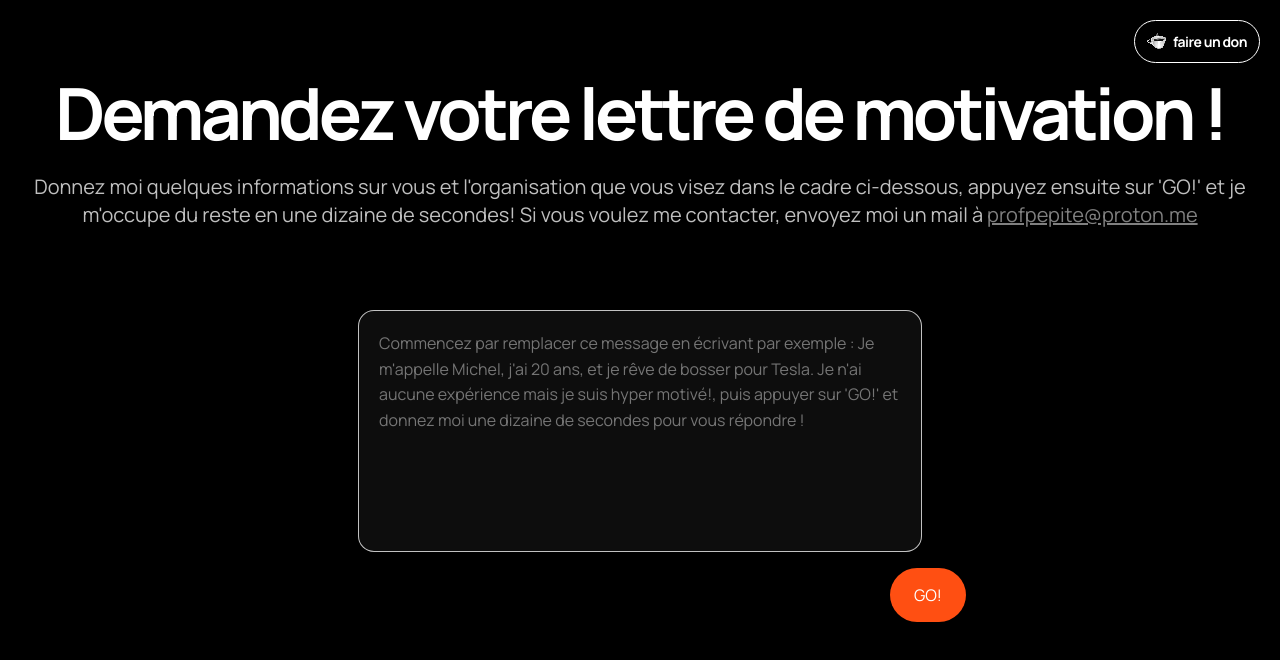
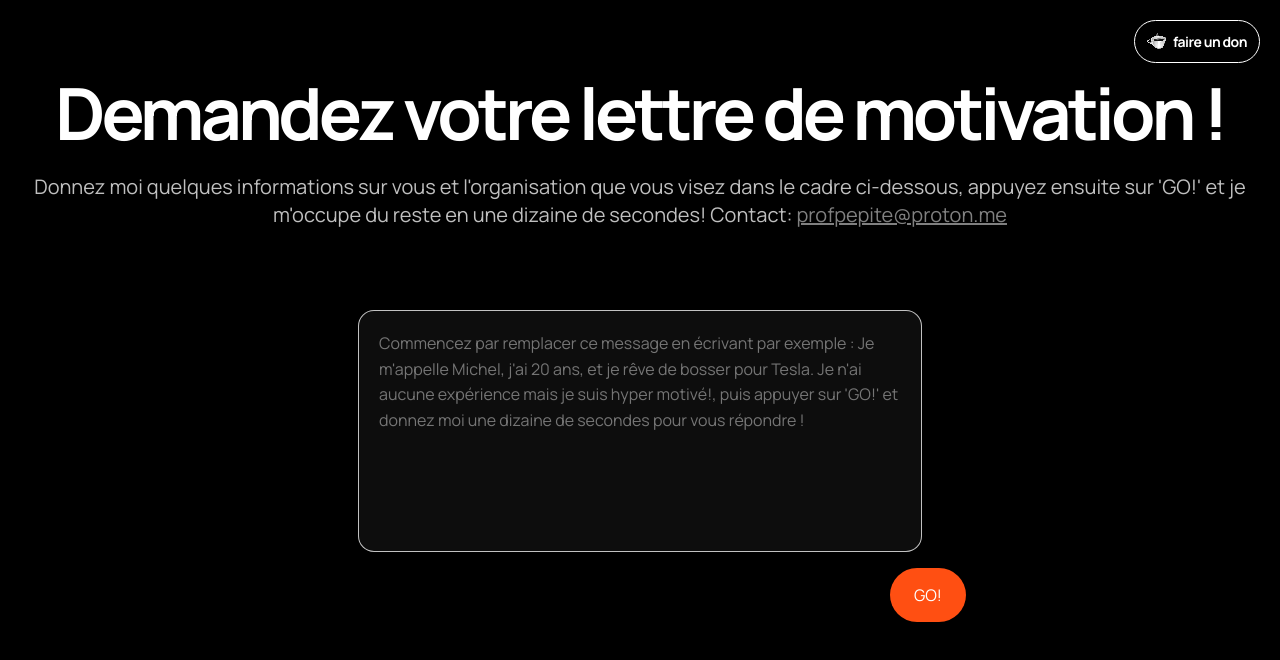
Before and after one commit to bibisixtynine/pauljob, a Next.js app: page / in a window 1280 px wide. Shown: the top 660 px of the page. Built offline with nearby package versions, Linux system fonts and the light colour scheme; no server answers.

Commit message:
changement texte contact

```diff
--- a/pages/index.js
+++ b/pages/index.js
@@ -134,7 +134,7 @@ const Home = () => {
             <h1>Demandez votre lettre de motivation !</h1>
           </div>
           <div className="header-subtitle">
-            <h2>Donnez moi quelques informations sur vous et l'organisation que vous visez dans le cadre ci-dessous, appuyez ensuite sur 'GO!' et je m'occupe du reste en une dizaine de secondes! Si vous voulez me contacter, envoyez moi un mail à <a href="mailto:profpepite@proton.me" style={{color: 'gray'}}>profpepite@proton.me</a></h2>
+            <h2>Donnez moi quelques informations sur vous et l'organisation que vous visez dans le cadre ci-dessous, appuyez ensuite sur 'GO!' et je m'occupe du reste en une dizaine de secondes! Contact: <a href="mailto:profpepite@proton.me" style={{color: 'gray'}}>profpepite@proton.me</a></h2>
           </div>
         </div>
         <div className="prompt-container">
```
